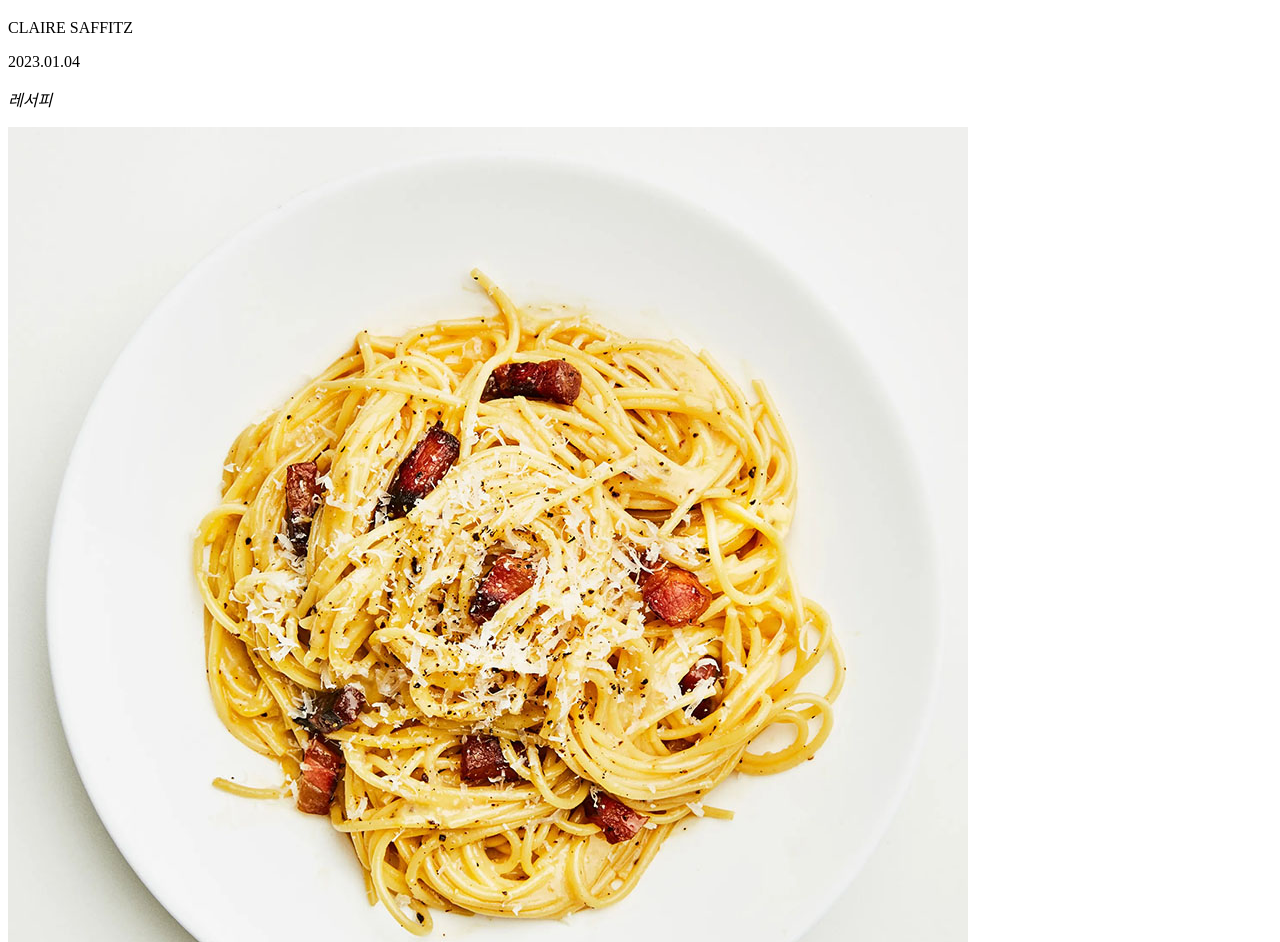
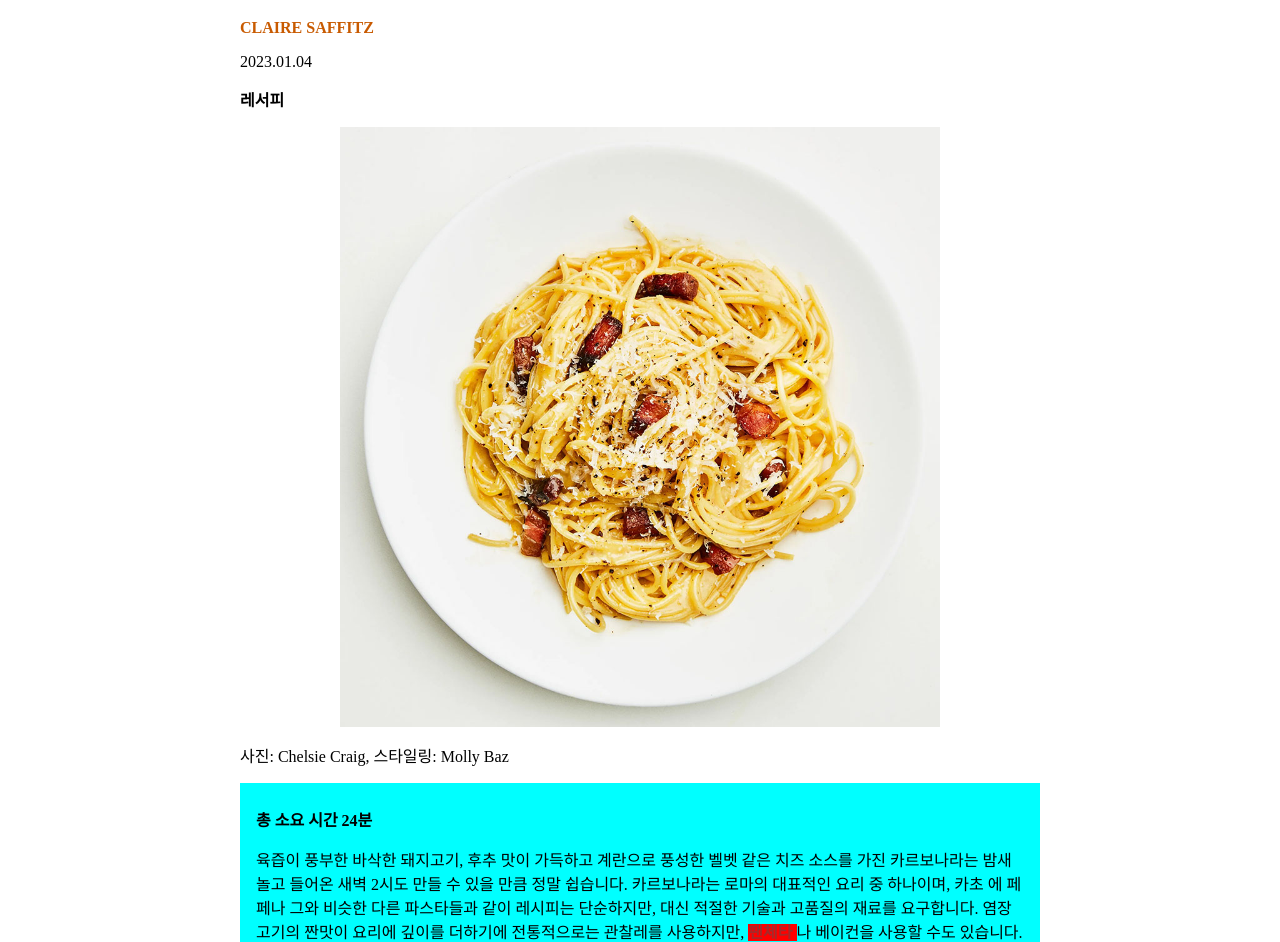
Before and after one commit to spctrm404/WMD241, a plain HTML site: page src/w4/index.html in a window 1280 px wide. Shown: the part 70-1012 px from the top of the page. Drawn offline with Linux system fonts and the light colour scheme.

Commit message:
right after class w4

```diff
--- a/src/w4/index.html
+++ b/src/w4/index.html
@@ -5,46 +5,57 @@
     <meta name="viewport" content="width=device-width, initial-scale=1.0" />
     <title>Pasta Carbonara</title>
   </head>
-  <body>
+  <body style="max-width: 800px; margin-inline: auto">
     <h1>카르보나라</h1>
-    <p><stong>CLAIRE SAFFITZ</stong></p>
+    <p>
+      <stong style="font-weight: 700; color: rgb(200, 90, 0)">
+        CLAIRE SAFFITZ
+      </stong>
+    </p>
     <p>2023.01.04</p>
-    <p><em>레서피</em></p>
+    <p><em style="font-style: normal; font-weight: 700">레서피</em></p>
     <img
       src="../../assets/pasta-carbonara.jpg"
-      alt="흰 접시 위에 담긴 카르보나라 파스타 관찰레가 같이 버무려져있다" />
+      alt="흰 접시 위에 담긴 카르보나라 파스타 관찰레가 같이 버무려져있다"
+      style="max-width: 600px; margin-inline: auto; display: block" />
     <p>사진: Chelsie Craig, 스타일링: Molly Baz</p>
+    <div
+      style="background-color: aqua; padding-inline: 16px; padding-block: 8px">
       <p><strong>총 소요 시간 24분</strong></p>
       <p>
         육즙이 풍부한 바삭한 돼지고기, 후추 맛이 가득하고 계란으로 풍성한 벨벳
         같은 치즈 소스를 가진 카르보나라는 밤새 놀고 들어온 새벽 2시도 만들 수
         있을 만큼 정말 쉽습니다. 카르보나라는 로마의 대표적인 요리 중 하나이며,
-      카초 에 페페나 그와 비슷한 다른 파스타들과 같이 레시피는 단순하지만, 대신
-      적절한 기술과 고품질의 재료를 요구합니다. 염장 고기의 짠맛이 요리에 깊이를
-      더하기에 전통적으로는 관찰레를 사용하지만, 팬체타나 베이컨을 사용할 수도
-      있습니다. 계란 노른자는 카르보나라 소스에 윤기나는 텍스쳐와 황금빛을
-      더합니다. 가능하면 신선한 농장에서 산 신선한 계란을 선택하세요. 치즈와
-      파스타에 관해서는 조금 더 많은 비용을 투자하는 것이 좋습니다. 로마노
-      치즈나 진짜 파르미지아노 레지아노, 그리고 좋은 스파게티나 부카티니 혹은
-      리가토니를 사세요.
+        카초 에 페페나 그와 비슷한 다른 파스타들과 같이 레시피는 단순하지만,
+        대신 적절한 기술과 고품질의 재료를 요구합니다. 염장 고기의 짠맛이 요리에
+        깊이를 더하기에 전통적으로는 관찰레를 사용하지만,
+        <span style="font-weight: 900; color: brown; background-color: red">
+          팬체타
+        </span>
+        나 베이컨을 사용할 수도 있습니다. 계란 노른자는 카르보나라 소스에
+        윤기나는 텍스쳐와 황금빛을 더합니다. 가능하면 신선한 농장에서 산 신선한
+        계란을 선택하세요. 치즈와 파스타에 관해서는 조금 더 많은 비용을 투자하는
+        것이 좋습니다. 로마노 치즈나 진짜 파르미지아노 레지아노, 그리고 좋은
+        스파게티나 부카티니 혹은 리가토니를 사세요.
       </p>
       <p>
         기술에 대해 한 마디: 어떤 카르보나라 레시피던지 크리미한 소스 특유의
         윤기나는 광택을 얻기 위해서는 정확한 시간과 온도에 재료를 첨가하는 것이
         중요합니다. 면수를 ¼컵씩 계란 믹스에 섞고, 파스타에 추가하기 전에 불을
-      끄면 노른자를 과도하게 익히지 않고도 윤기 나는 유화된 소스로 모든 것을 잘
-      섞을 수 있습니다. 그 이후에는 모든 것을 빠르게 섞고 필요에 따라 소스를
-      묽게 만들기 위해 더 많은 면수을 추가하세요.
+        끄면 노른자를 과도하게 익히지 않고도 윤기 나는 유화된 소스로 모든 것을
+        잘 섞을 수 있습니다. 그 이후에는 모든 것을 빠르게 섞고 필요에 따라
+        소스를 묽게 만들기 위해 더 많은 면수을 추가하세요.
       </p>
       <p>
         저녁 식사 때는 이 파스타 요리를 샐러드와 함께 제공하는 것이 좋지만, 밤새
         놀고 난 뒤라면 그저 포크를 집어 파스타만 먹어도 됩니다.
       </p>
       <p>
-      본 앱티트에 표시된 모든 제품은 편집자가 협찬을 받지 않고 독립적으로 선택한
-      것입니다. 그러나 아래의 소매 링크를 통해 구매해주신다면 저희가 수수료를
-      받기에 도움이 됩니다.
+        본 앱티트에 표시된 모든 제품은 편집자가 협찬을 받지 않고 독립적으로
+        선택한 것입니다. 그러나 아래의 소매 링크를 통해 구매해주신다면 저희가
+        수수료를 받기에 도움이 됩니다.
       </p>
+    </div>
     <h2>재료</h2>
     <p>4인분기준</p>
     <table>
```
Also changed, not shown: index.html (+1 -0 lines), src/w4/w4-2.html (added, +39 -0 lines). Lines whose indentation alone changed are shown as unchanged.
